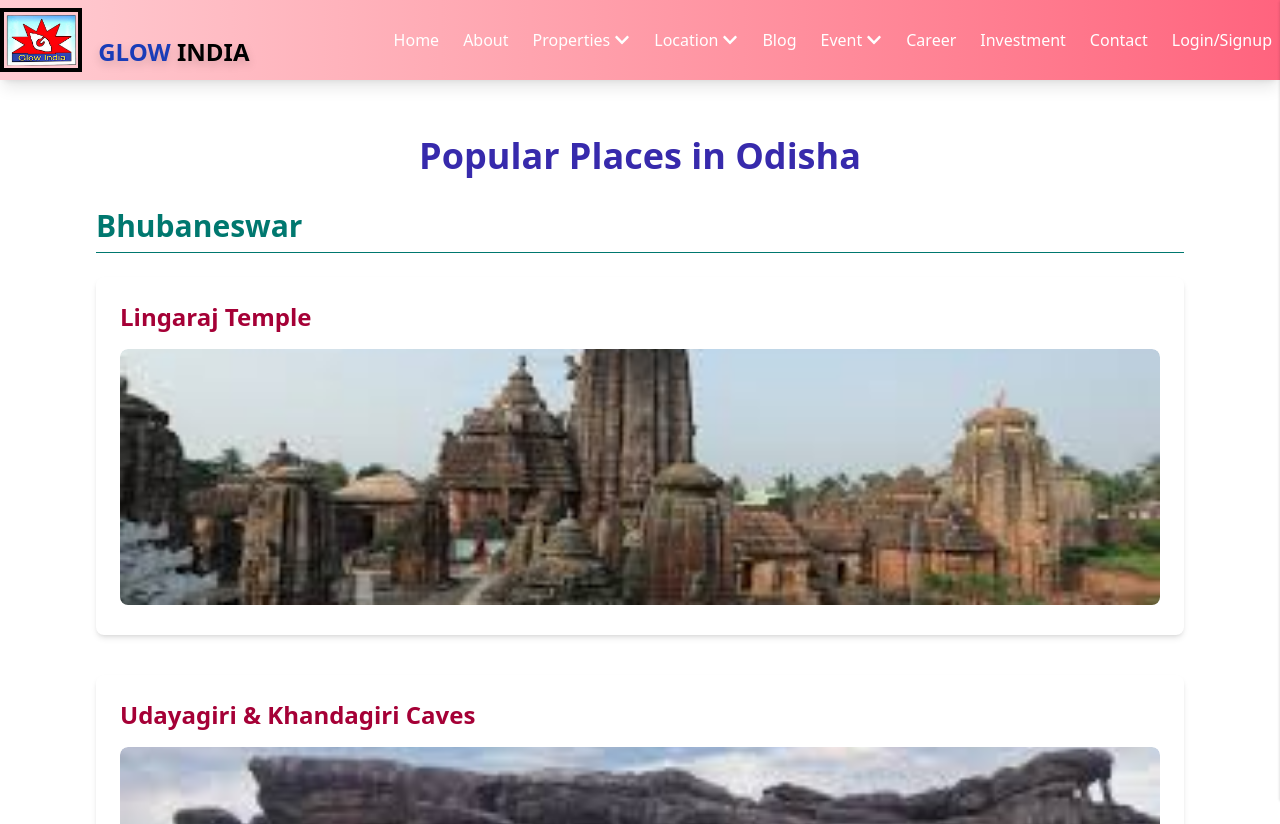
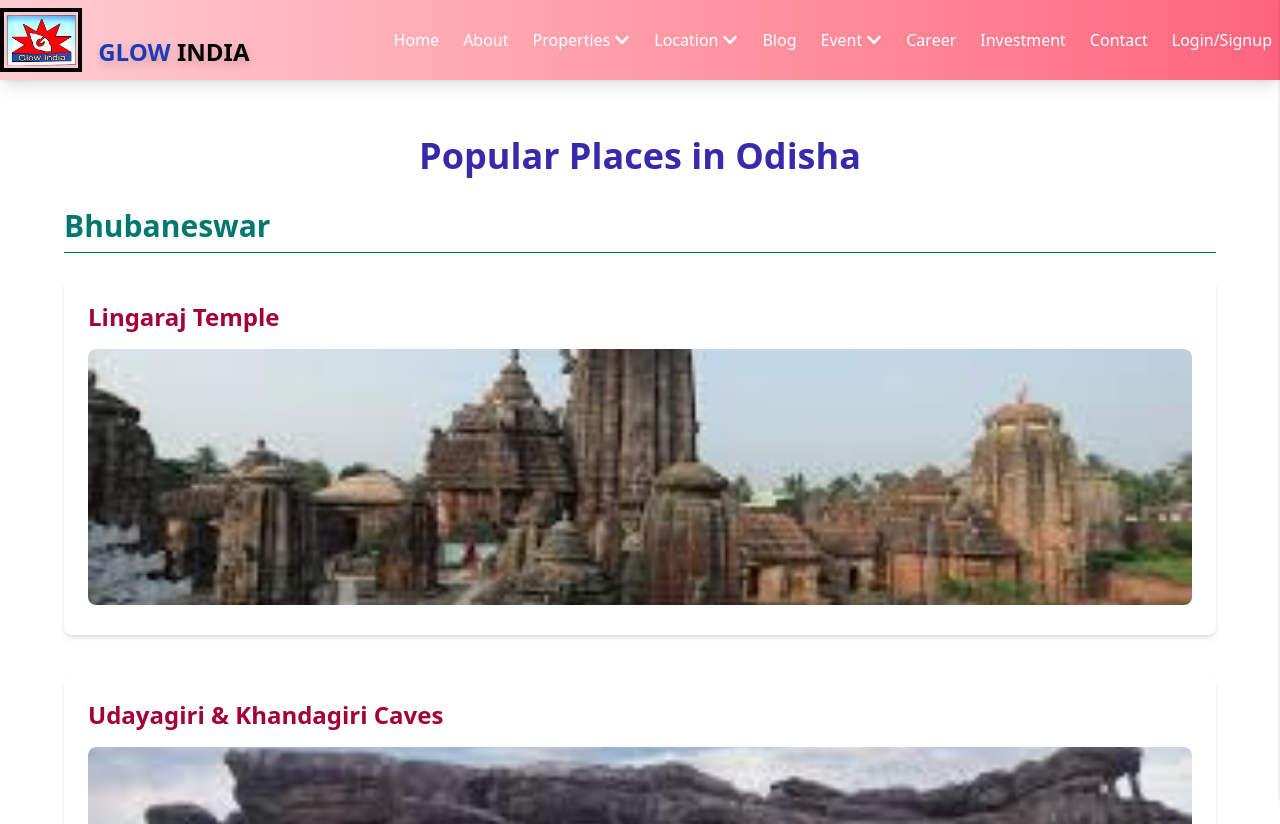
Before and after one commit to FirstTrackSolutionProjects/Glow-India, a React (Vite) app: page /blog in a window 1280 px wide. Built offline with nearby package versions, Linux system fonts and the light colour scheme.

Commit message:
fix: fixed heading center issue

```diff
--- a/src/Pages/Blog.jsx
+++ b/src/Pages/Blog.jsx
@@ -77,11 +77,12 @@
 
 const Blog = () => {
   return (
-    <div className="max-w-6xl mx-auto p-8">
+    <div className="w-full mx-auto p-8">
       <h1 className="text-4xl font-bold text-center mb-8 text-indigo-800">
         Popular Places in Odisha
       </h1>
 
+      <div className="max-w-6xl mx-auto">
       {places.map((location, index) => (
         <div key={index} className="mb-12">
           <h2 className="text-3xl font-semibold text-teal-700 mb-6 border-b pb-2">
@@ -109,6 +110,7 @@
           ))}
         </div>
       ))}
+      </div>
     </div>
   );
 };
```
